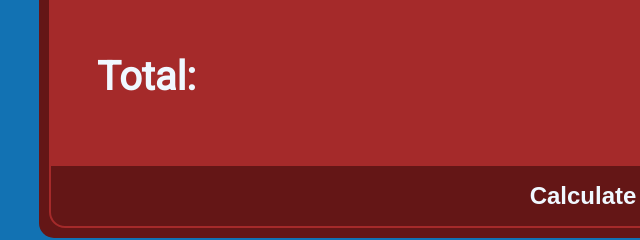
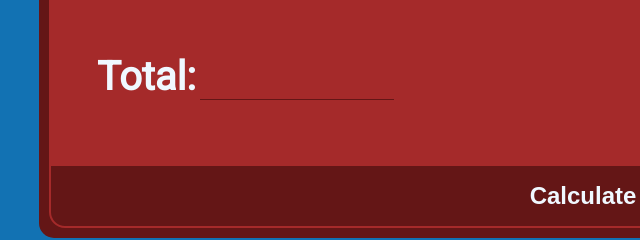
Before and after one commit to fstipo/Discount-Calculator, a plain HTML site: page index.html in a window 1280 px wide. Shown: the part 408-648 px from the top of the page, 57-697 px from the left. Drawn offline with Linux system fonts and the light colour scheme.

Commit message:
add ap.js

```diff
--- /dev/null
+++ b/app.js
@@ -0,0 +1 @@
+'use strict'
--- a/index.html
+++ b/index.html
@@ -35,7 +35,7 @@
 
                 <div class="output">
                     <label for="total">Total:</label>
-                    <output type="number" id="total">
+                    <input type="number" id="total" readonly>
                 </div>
             </form>
             <button type="button" class="btn">Calculate</button>
```
